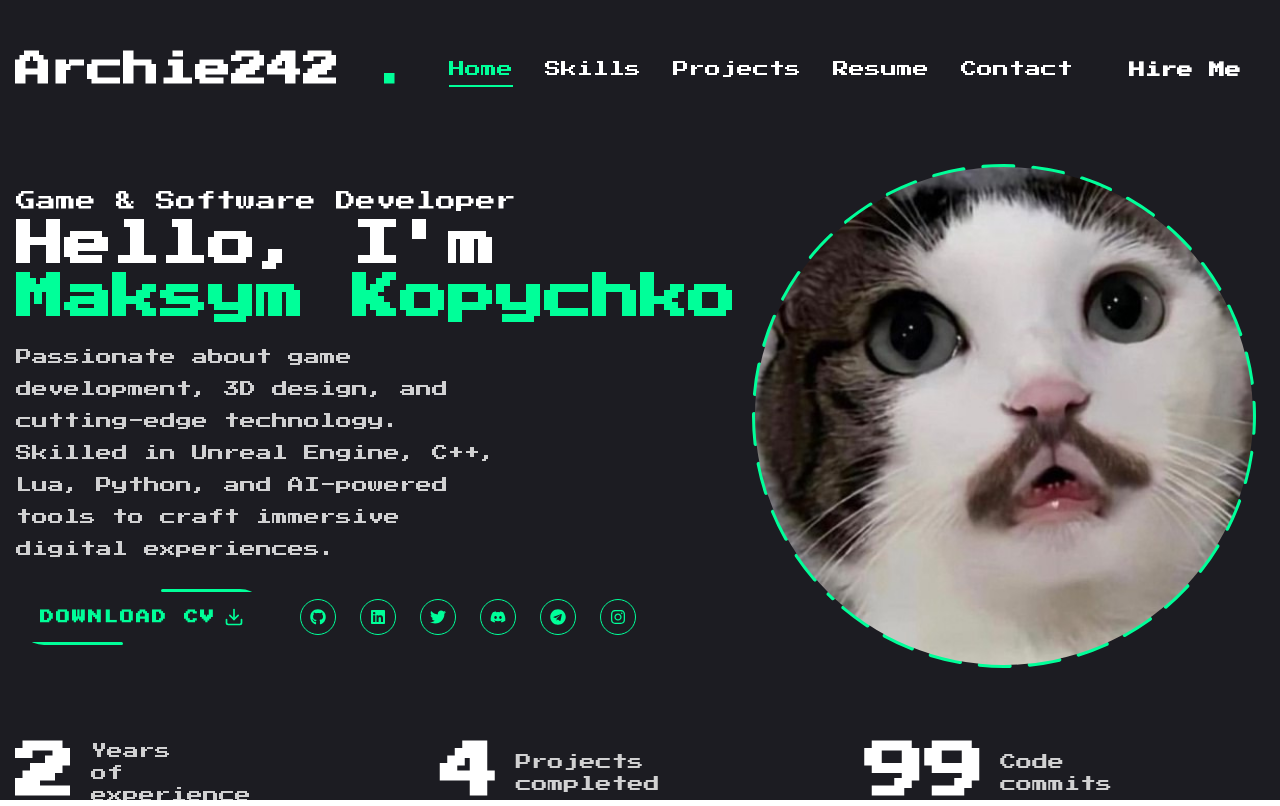
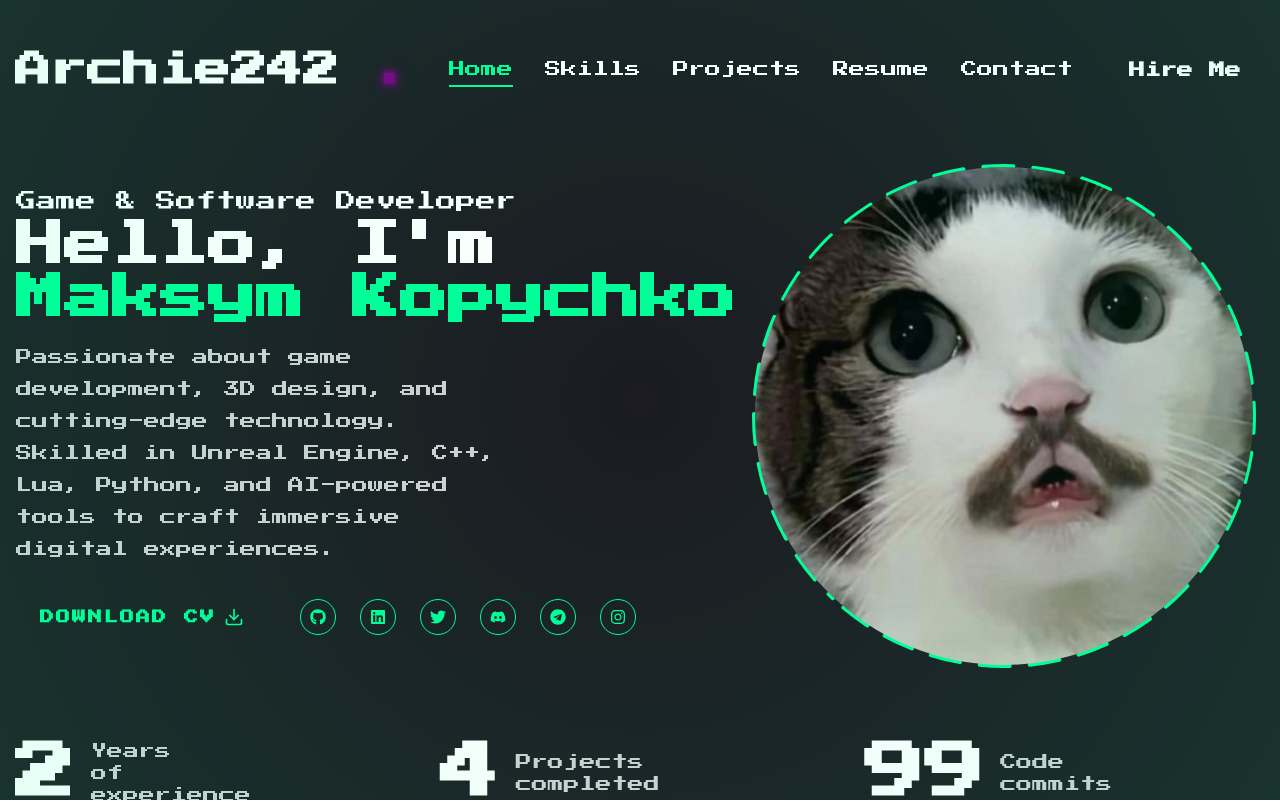
Before and after one commit to ArchieDev242/Portfolium, a Next.js app: page / in a window 1280 px wide. Built offline with nearby package versions, Linux system fonts and the light colour scheme.

Commit message:
some updates :3

```diff
--- a/app/globals.css
+++ b/app/globals.css
@@ -46,26 +46,86 @@
 @keyframes move-right
 {
   0% {
-    left: -120%;
-    transform: scaleX(1);
+    left: -100%;
   }
 
   100% {
-    left: 120%;
-    transform: scaleX(1);
+    left: 100%;
   }
 }
 
 @keyframes move-left
 {
   0% {
-    right: -120%;
-    transform: scaleX(-1);
+    right: -100%;
   }
 
   100% {
-    right: 120%;
-    transform: scaleX(-1);
+    right: 100%;
+  }
+}
+
+@keyframes border-top {
+  0% {
+    transform: translateX(-100%);
+  }
+  100% {
+    transform: translateX(100%);
+  }
+}
+
+@keyframes border-right {
+  0% {
+    transform: translateY(-100%);
+  }
+  100% {
+    transform: translateY(100%);
+  }
+}
+
+@keyframes border-bottom {
+  0% {
+    transform: translateX(100%);
+  }
+  100% {
+    transform: translateX(-100%);
+  }
+}
+
+@keyframes border-left {
+  0% {
+    transform: translateY(100%);
+  }
+  100% {
+    transform: translateY(-100%);
+  }
+}
+
+@keyframes flash {
+  0% {
+    transform: translateX(-100%) rotate(45deg);
+  }
+  100% {
+    transform: translateX(100%) rotate(45deg);
+  }
+}
+
+@keyframes glow {
+  0% {
+    color: #ff0000;
+    text-shadow: 0 0 5px #ff0000, 0 0 10px #ff0000, 0 0 15px #ff0000;
+  }
+  33% {
+    color: #00ff00;
+    text-shadow: 0 0 5px #00ff00, 0 0 10px #00ff00, 0 0 15px #00ff00;
+  }
+  66% {
+    color: #0000ff;
+    text-shadow: 0 0 5px #0000ff, 0 0 10px #0000ff, 0 0 15px #0000ff;
+  }
+  100% {
+    color: #ff0000;
+    text-shadow: 0 0 5px #ff0000, 0 0 10px #ff0000, 0 0 15px #ff0000;
   }
 }
 
@@ -73,13 +133,107 @@
 {
   .animate-move-right
   {
+    position: relative;
+    overflow: hidden;
+  }
+
+  .animate-move-right::before {
+    content: '';
+    position: absolute;
+    top: 0;
+    left: -100%;
+    width: 100%;
+    height: 2px;
+    background-color: #00ff99;
     animation: move-right 2s linear infinite;
-    border-radius: 999px;
   }
 
   .animate-move-left
   {
+    position: relative;
+    overflow: hidden;
+  }
+
+  .animate-move-left::before {
+    content: '';
+    position: absolute;
+    bottom: 0;
+    right: -100%;
+    width: 100%;
+    height: 2px;
+    background-color: #00ff99;
     animation: move-left 2s linear infinite;
-    border-radius: 999px;
+  }
+
+  .border-animation {
+    position: relative;
+    overflow: hidden;
+  }
+
+  .border-animation::before,
+  .border-animation::after {
+    content: '';
+    position: absolute;
+    background: linear-gradient(90deg, transparent, #00ff99, transparent);
+    width: 100%;
+    height: 2px;
+    animation: border-top 2s linear infinite;
+  }
+
+  .border-animation::before {
+    top: 0;
+  }
+
+  .border-animation::after {
+    bottom: 0;
+  }
+
+  .border-animation span::before,
+  .border-animation span::after {
+    content: '';
+    position: absolute;
+    background: linear-gradient(180deg, transparent, #00ff99, transparent);
+    width: 2px;
+    height: 100%;
+    animation: border-right 2s linear infinite;
+  }
+
+  .border-animation span::before {
+    right: 0;
+  }
+
+  .border-animation span::after {
+    left: 0;
+    animation: border-left 2s linear infinite;
+  }
+
+  .flash-animation {
+    position: relative;
+    overflow: hidden;
+  }
+
+  .flash-animation::before {
+    content: '';
+    position: absolute;
+    top: -50%;
+    left: -50%;
+    width: 200%;
+    height: 200%;
+    background: linear-gradient(
+      45deg,
+      transparent 0%,
+      rgba(0, 255, 153, 0.1) 50%,
+      transparent 100%
+    );
+    animation: flash 3s linear infinite;
+    pointer-events: none;
+  }
+
+  .flash-animation:hover::before {
+    animation: flash 1.5s linear infinite;
+  }
+
+  .animate-glow {
+    animation: glow 3s ease-in-out infinite;
   }
 }
--- a/app/page.jsx
+++ b/app/page.jsx
@@ -29,15 +29,9 @@ const Home = () => {
 
           {/* btn + socials */}
           <div className = "flex flex-col xl:flex-row items-center gap-8">
-            <Button variant = "outline" size = "lg" className = "uppercase flex items-center gap-2 text-accent-default relative overflow-hidden group bg-transparent transition-colors duration-500 hover:bg-accent-default hover:text-black rounded-full px-6 py-3 border-none">
+            <Button variant = "outline" size = "lg" className = "uppercase flex items-center gap-2 text-accent-default relative overflow-hidden group bg-transparent transition-colors duration-500 hover:bg-accent-default hover:text-black rounded-full px-6 py-3 border-none flash-animation">
               <span>Download CV</span>
               <FiDownload className = "text-xl" />
-
-              {/* CV btn border animation */}
-
-              <div className = "absolute top-0 left-[-100%] w-full h-[3px] bg-accent-default animate-move-right rounded-full"></div>
-              <div className = "absolute bottom-0 right-[-100%] w-full h-[3px] bg-accent-default animate-move-left rounded-full"></div>
-
             </Button>
 
             <div className = "mb-8 xl:mb-0">
--- a/components/Header.jsx
+++ b/components/Header.jsx
@@ -14,14 +14,14 @@ const Header = () => {
         <div className="container mx-auto flex justify-between items-center">
             {/* our logo */}
             <Link href="/">
-                <h1 className="text-4xl font-semibold">Archie242 <span className="text-accent-default">.</span></h1>
+                <h1 className="text-4xl font-semibold">Archie242 <span className="text-accent-default animate-glow">.</span></h1>
             </Link>
 
             {/* nav + btn hire */}
             <div className="hidden xl:flex items-center gap-8">
                 <Nav />
                 <Link href="/contacts">
-                    <Button>Hire Me</Button>
+                    <Button className="relative overflow-hidden group bg-transparent transition-colors duration-500 hover:bg-accent-default hover:text-black rounded-full px-6 py-3 border-none flash-animation">Hire Me</Button>
                 </Link>
             </div>
 
--- a/components/PageTransition.jsx
+++ b/components/PageTransition.jsx
@@ -7,19 +7,73 @@ const PageTransition = ({ children }) => {
   const pathname = usePathname();
 
   return (
-    <div className = "relative">
-      <AnimatePresence>
+    <>
+      {/* Transition effects */}
+      <AnimatePresence mode="wait">
         <motion.div
-          key={pathname}
-          initial={{ opacity: 1 }}
-          animate={{ opacity: 0 }}
-          exit={{ opacity: 1, transition: { duration: 0 } }}
-          transition={{ duration: 0.5, ease: "easeInOut" }}
-          className = "fixed inset-0 bg-primary z-50 pointer-events-none"
-        />
+          key={`transition-${pathname}`}
+          initial={{ opacity: 0 }}
+          animate={{ opacity: 1 }}
+          exit={{ opacity: 0 }}
+          transition={{ duration: 0.3 }}
+          className="fixed inset-0 z-50 pointer-events-none"
+        >
+          {/* Vortex effect */}
+          <motion.div
+            initial={{ scale: 0, rotate: 0 }}
+            animate={{ scale: 1, rotate: 360 }}
+            exit={{ scale: 0, rotate: -360 }}
+            transition={{ duration: 0.8, ease: "easeInOut" }}
+            className="absolute inset-0"
+            style={{
+              background: "radial-gradient(circle at center, transparent 0%, rgba(0,255,153,0.1) 100%)",
+              transformOrigin: "center"
+            }}
+          />
+
+          {/* Particles */}
+          {[...Array(6)].map((_, i) => (
+            <motion.div
+              key={`particle-${i}`}
+              initial={{
+                scale: 0,
+                rotate: 0,
+                x: "50vw",
+                y: "50vh"
+              }}
+              animate={{
+                scale: [0, 1, 0],
+                rotate: 360,
+                x: ["50vw", `${Math.random() * 100}vw`, "50vw"],
+                y: ["50vh", `${Math.random() * 100}vh`, "50vh"]
+              }}
+              exit={{
+                scale: 0,
+                rotate: -360,
+                x: "50vw",
+                y: "50vh"
+              }}
+              transition={{
+                duration: 0.8,
+                ease: "easeInOut",
+                delay: i * 0.1
+              }}
+              className="absolute w-2 h-2 bg-accent-default rounded-full"
+            />
+          ))}
+        </motion.div>
       </AnimatePresence>
-      {children}
-    </div>
+
+      {/* Page content */}
+      <motion.div
+        initial={{ opacity: 0 }}
+        animate={{ opacity: 1 }}
+        exit={{ opacity: 0 }}
+        transition={{ duration: 0.3 }}
+      >
+        {children}
+      </motion.div>
+    </>
   );
 };
 
```
